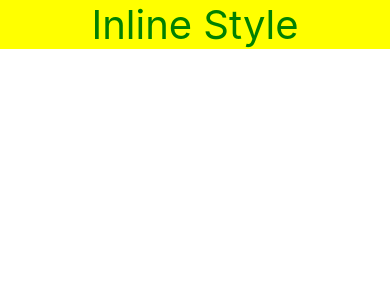
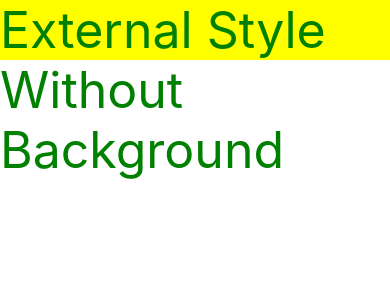
Before and after one commit to zachariah11jerobert/tutorial-codestepbystep, a React Native app: screen / in a window 390 px wide. Shown: the top 300 px of the page. Built offline with nearby package versions, Linux system fonts and the light colour scheme.

Commit message:
8.external style done

```diff
--- a/App.js
+++ b/App.js
@@ -1,23 +1,18 @@
 import React from 'react';
-import {View, Text,StyleSheet} from 'react-native';
+import {View, Text} from 'react-native';
+import externalStyle from './style/externalStyle';
 
 const App = () => {
   return (
     <View>
-      <Text style={[styles.headText,styles.headColors]}>Inline Style</Text>
+      <Text
+      style={[externalStyle.textStyle,externalStyle.textBg]}
+      >External Style</Text>
+      <Text
+      style={externalStyle.textStyle}
+      >Without Background</Text>
     </View>
   );
 };
 
-const styles = StyleSheet.create({
-  headText: {
-    fontSize: 40,
-    textAlign:'center'
-  },
-  headColors:{
-    color: 'green',
-    backgroundColor: 'yellow',
-  }
-});
-
 export default App;
--- /dev/null
+++ b/style/externalStyle.js
@@ -0,0 +1,14 @@
+import { StyleSheet } from "react-native";
+
+const externalStyle=StyleSheet.create({
+    textStyle:{
+        color:'green',
+        fontSize:50,
+
+    },
+    textBg:{
+        backgroundColor:'yellow'
+    }
+});
+
+export default externalStyle;
```
